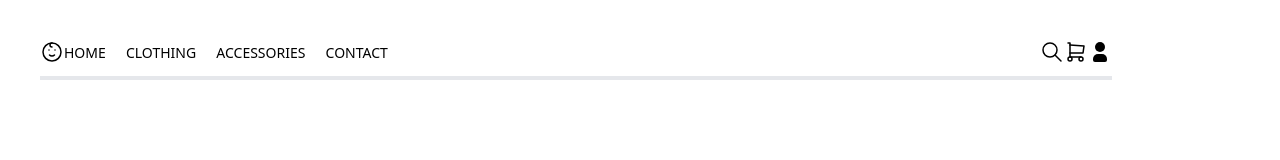
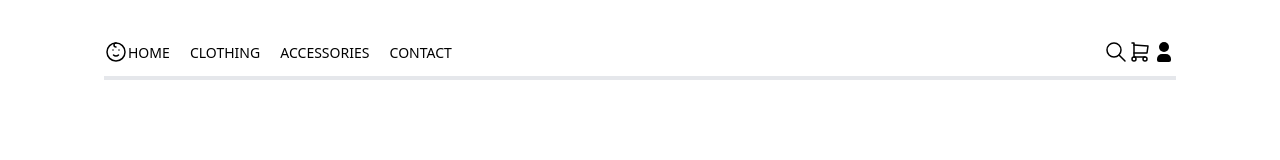
Before and after one commit to joansala13/e-kids, an Astro site: page / in a window 1280 px wide. Built offline with nearby package versions, Linux system fonts and the light colour scheme; Astro itself is replaced by a stand-in of ours.

Commit message:
🔴 Corregido layout para centrarlo

```diff
--- a/src/layouts/Layout.astro
+++ b/src/layouts/Layout.astro
@@ -18,7 +18,7 @@ const { title } = Astro.props;
     <title>{title}</title>
   </head>
   <body>
-    <div class="max-w-6xl px-10 py-10">
+    <div class="max-w-6xl px-10 pt-10 mx-auto">
       <Header />
       <slot />
     </div>
```
